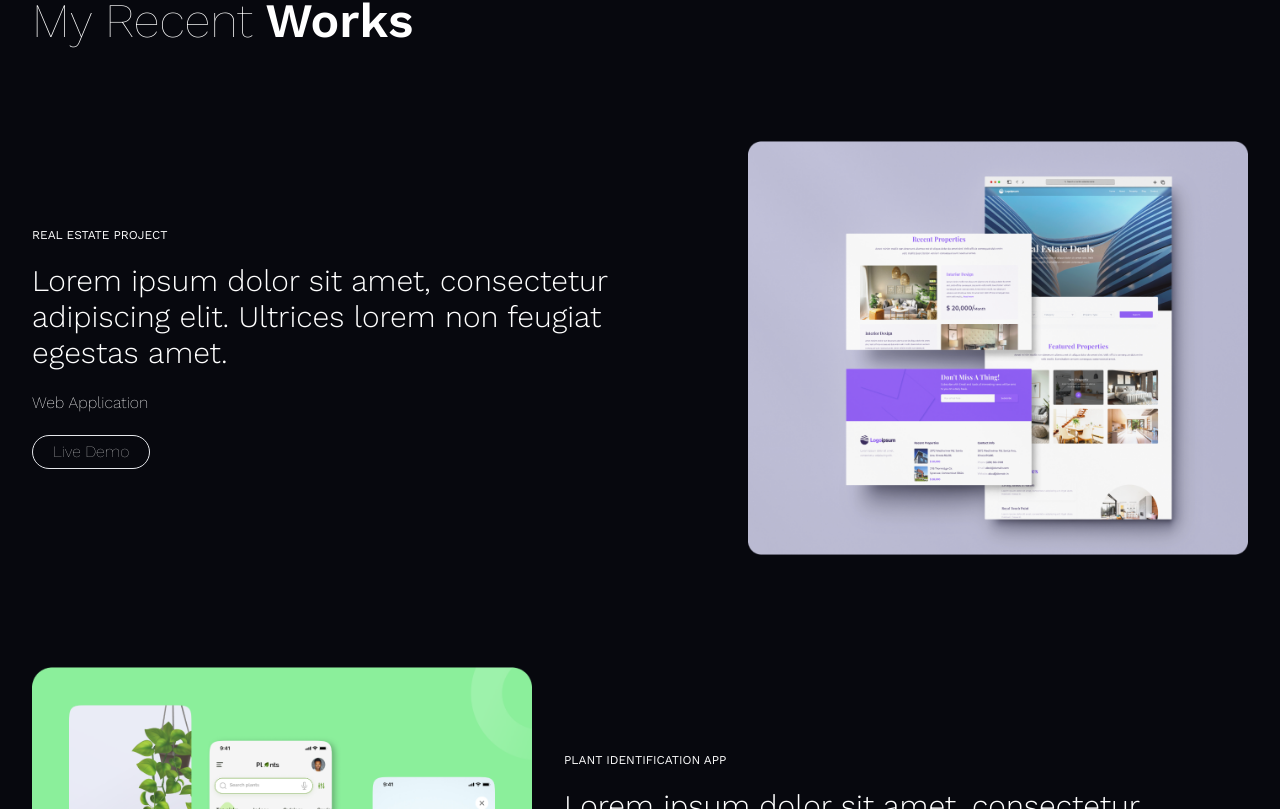
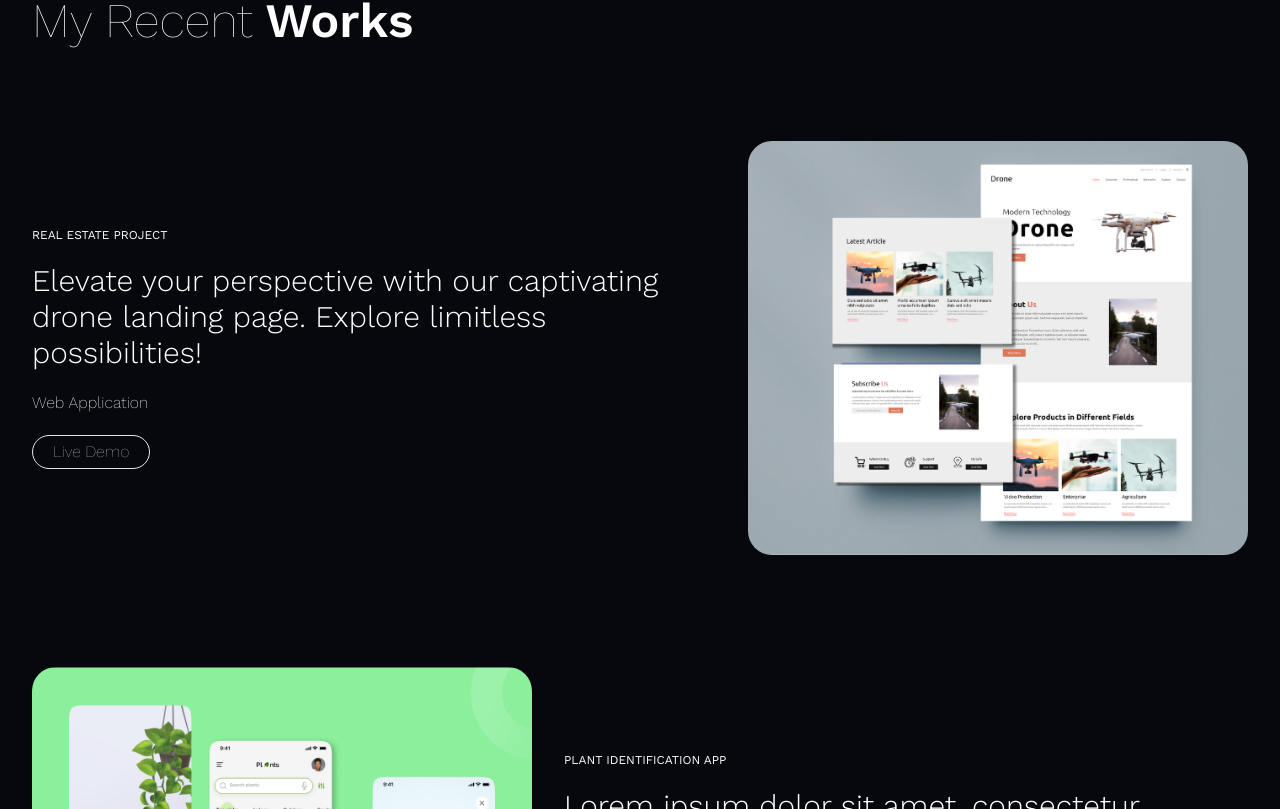
Before and after one commit to jakareya76/portfolio, a Next.js app: page / in a window 1280 px wide. Shown: the part 831-1640 px from the top of the page. Built offline with nearby package versions, Linux system fonts and the light colour scheme.

Commit message:
add project one to constants and also and link for live demo

```diff
--- a/src/app/globals.css
+++ b/src/app/globals.css
@@ -15,7 +15,7 @@
 }
 
 ::-webkit-scrollbar {
-  width: 18px;
+  width: 8px;
 }
 ::-webkit-scrollbar-thumb {
   background-color: #23282b;
--- a/src/app/layout.jsx
+++ b/src/app/layout.jsx
@@ -16,7 +16,7 @@ const workSans = Work_Sans({ subsets: ["latin"] });
 export default function RootLayout({ children }) {
   return (
     <html lang="en" className="scroll-smooth">
-      <body className={`bg-[#07080e] ${workSans.className}`}>
+      <body className={`bg-[#07080e] ${workSans.className} h-screen`}>
         <main className="container mx-auto">
           <Navbar />
           {children}
--- a/src/app/page.jsx
+++ b/src/app/page.jsx
@@ -82,13 +82,12 @@ const HomePage = () => {
           </span>
           <Link
             href="mailto:jakareya1306@gmail.com"
-            className="px-8 py-4 text-2xl text-gray-400 bg-transparent border border-gray-600 rounded hover:bg-zinc-900 hover:border-zinc-900"
+            className="px-8 py-4 text-2xl text-gray-400 duration-200 bg-transparent border border-gray-600 rounded hover:bg-zinc-900 hover:border-zinc-900"
           >
             Say Hello
           </Link>
         </div>
       </section>
-
       <RightSide />
     </>
   );
--- a/src/components/ProjectCard.jsx
+++ b/src/components/ProjectCard.jsx
@@ -1,14 +1,14 @@
 import Image from "next/image";
 import Link from "next/link";
 
-const ProjectCard = ({ id, title, description, image, category }) => {
+const ProjectCard = ({ id, title, description, image, category, link }) => {
   return (
     <div className="flex flex-col-reverse items-center justify-between gap-8 portfolio__container lg:flex-row">
       <Image
         src={image}
         width={600}
         height={600}
-        className="w-[400px] h-auto object-cover cursor-pointer duration-200 hover:scale-105 xl:w-[500px] 2xl:w-[600px]"
+        className="w-[400px] h-auto object-cover cursor-pointer duration-200 rounded-3xl hover:scale-105 xl:w-[500px] 2xl:w-[600px]"
         alt="img"
       />
       <div className="flex flex-col items-start gap-5 text-white">
@@ -18,7 +18,8 @@ const ProjectCard = ({ id, title, description, image, category }) => {
         </p>
         <span className="font-[200]">{category}</span>
         <Link
-          href={`/work/${id}`}
+          href={link}
+          target="_blank"
           className="px-5 py-1 font-thin duration-200 border rounded-full hover:scale-95"
         >
           Live Demo
--- a/src/constants/index.js
+++ b/src/constants/index.js
@@ -6,9 +6,10 @@ export const myWork = [
     id: 0,
     title: "Real Estate Project",
     description:
-      "Lorem ipsum dolor sit amet, consectetur adipiscing elit. Ultrices lorem non feugiat egestas amet.",
+      "Elevate your perspective with our captivating drone landing page. Explore limitless possibilities!",
     category: "Web Application",
-    image: "/real-state.png",
+    image: "/project_one.png",
+    link: "https://drone-landing-page.vercel.app",
   },
   {
     id: 1,
@@ -17,6 +18,7 @@ export const myWork = [
       "Lorem ipsum dolor sit amet, consectetur adipiscing elit. Ultrices lorem non feugiat egestas amet.",
     category: "Mobile App",
     image: "/plant.png",
+    link: "#",
   },
   {
     id: 2,
@@ -25,6 +27,7 @@ export const myWork = [
       "Lorem ipsum dolor sit amet, consectetur adipiscing elit. Ultrices lorem non feugiat egestas amet.",
     category: "Mobile App",
     image: "/smart.png",
+    link: "#",
   },
 ];
 
@@ -62,7 +65,7 @@ export const skills = [
   "Node JS",
   "Express JS",
   "MongoDB",
-  "Mongoose JS",
+  "PostgreSQL",
   "Framer Motion",
   "Prisma",
   "HTML",
@@ -79,4 +82,5 @@ export const skills = [
   "React-Icons",
   "SQL",
   "Formik",
+  "Mongoose",
 ];
```
Also changed, not shown: public/project_one.png (added), public/real-state.png (deleted).
